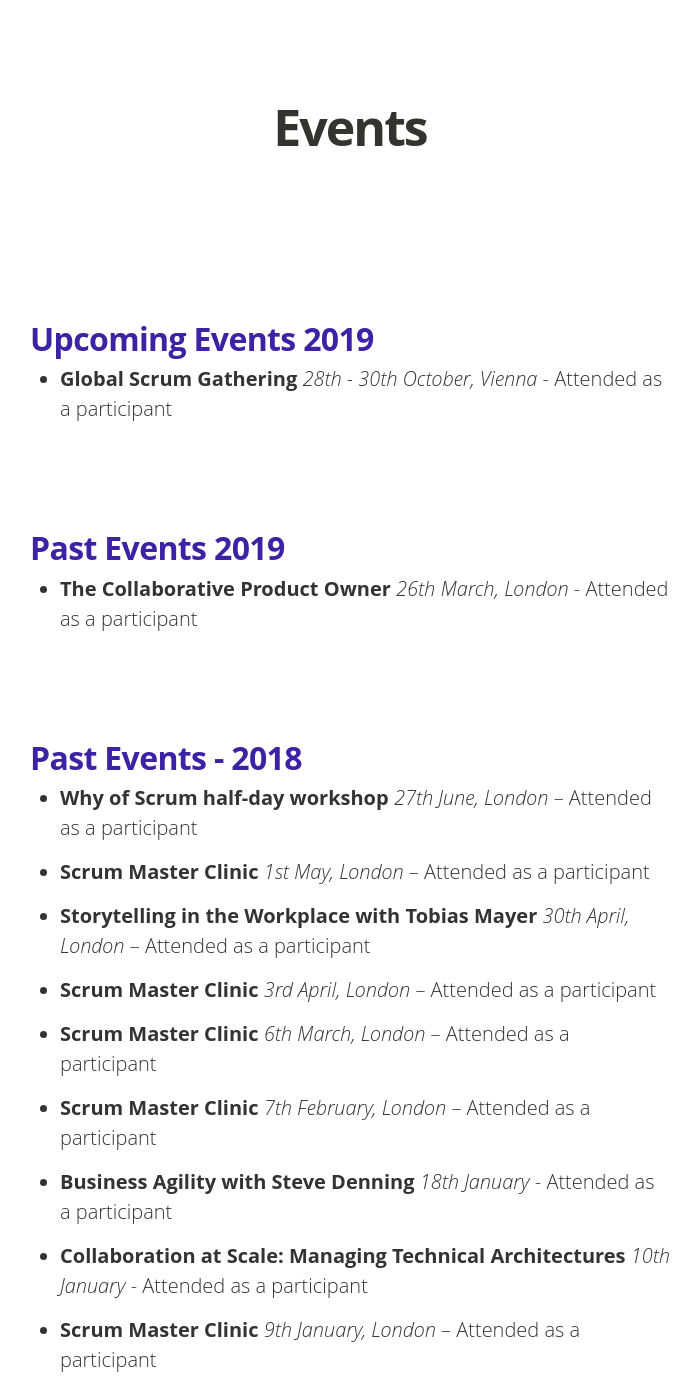
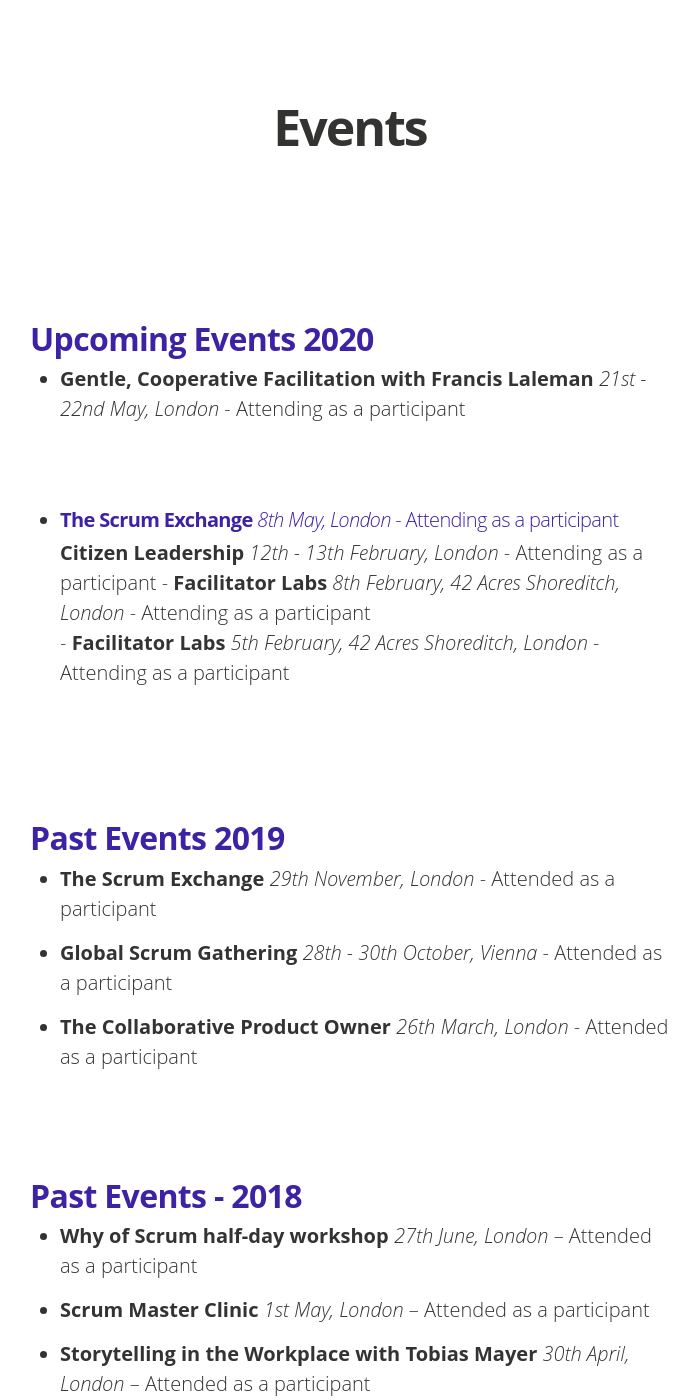
Before and after one commit to IamJackReed/JackReed, a Jekyll site: the page built from events.md, in a window 1280 px wide and 1400 px high. Shown: the whole window, without its empty margins (290-990 px from the left). Built offline with Jekyll 4.4.1, drawn with Linux system fonts in a browser that asks for light colours; nearby versions of some CDN libraries; some web fonts are replaced.

Commit message:
Update events.md

```diff
--- a/events.md
+++ b/events.md
@@ -3,11 +3,24 @@
 title: Events
 permalink: /events/
 ---
-# Upcoming Events 2019
+# Upcoming Events 2020
+-
+<span style="color:#00000; font-family: 'open sans'; font-size: 1em; font-size: 20px; font-weight: 200; hyphens: none;">**Gentle, Cooperative Facilitation with Francis Laleman** *21st - 22nd May, London* - Attending as a participant
+-
+<span style="color:#00000; font-family: 'open sans'; font-size: 1em; font-size: 20px; font-weight: 200; hyphens: none;">**The Scrum Exchange** *8th May, London* - Attending as a participant
+-
+<span style="color:#00000; font-family: 'open sans'; font-size: 1em; font-size: 20px; font-weight: 200; hyphens: none;">**Citizen Leadership** *12th - 13th February, London* - Attending as a participant
+-
+<span style="color:#00000; font-family: 'open sans'; font-size: 1em; font-size: 20px; font-weight: 200; hyphens: none;">**Facilitator Labs** *8th February, 42 Acres Shoreditch, London* - Attending as a participant
+ -
+<span style="color:#00000; font-family: 'open sans'; font-size: 1em; font-size: 20px; font-weight: 200; hyphens: none;">**Facilitator Labs** *5th February, 42 Acres Shoreditch, London* - Attending as a participant
+
+
+# Past Events 2019
+-
+<span style="color:#00000; font-family: 'open sans'; font-size: 1em; font-size: 20px; font-weight: 200; hyphens: none;">**The Scrum Exchange** *29th November, London* - Attended as a participant
 -
 <span style="color:#00000; font-family: 'open sans'; font-size: 1em; font-size: 20px; font-weight: 200; hyphens: none;">**Global Scrum Gathering** *28th - 30th  October, Vienna* - Attended as a participant
-
-# Past Events 2019
 -
 <span style="color:#00000; font-family: 'open sans'; font-size: 1em; font-size: 20px; font-weight: 200; hyphens: none;">**The Collaborative Product Owner** *26th March, London* - Attended as a participant
 
```
